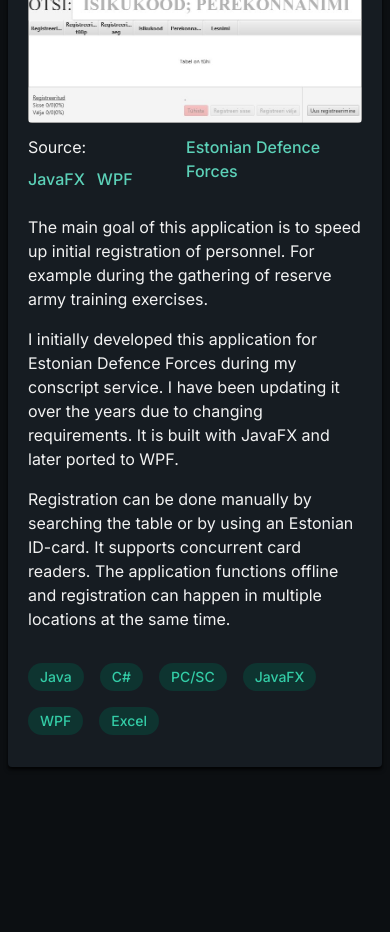
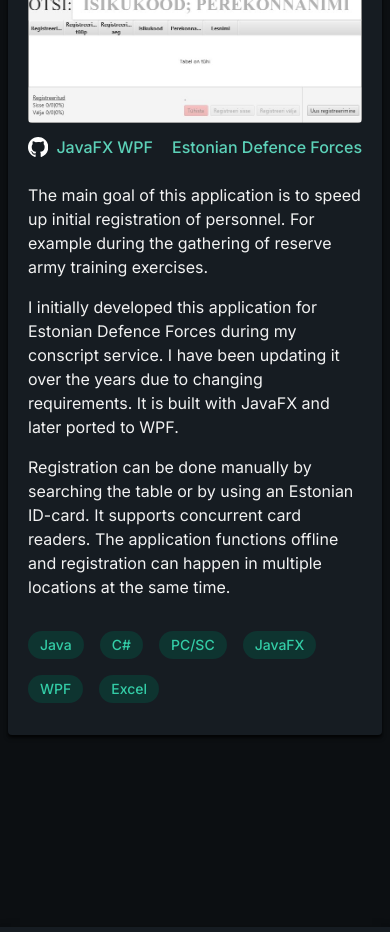
Before and after one commit to knemerzitski/portfolio, a Next.js app: page / in a window 390 px wide. Shown: the part 3440-4372 px from the top of the page. Built offline with nearby package versions, Linux system fonts and the light colour scheme; no server answers.

Commit message:
update: isikreg sources layout

```diff
--- a/src/app/portfolio.tsx
+++ b/src/app/portfolio.tsx
@@ -3,7 +3,7 @@ import Image from "next/image";
 
 import saunahouseConfiguratorImg from '@/assets/images/saunahouse-configurator.jpg';
 import personnelRegistrationApplicationImg from '@/assets/images/personnel-registration-application.jpg';
-import { IconNames } from "@/components/info/Icon";
+import Icon, { IconNames } from "@/components/info/Icon";
 
 export const name = 'Kevin Nemeržitksi';
 export const title = 'Software Engineer';
@@ -116,10 +116,10 @@ export const projects = [
   {
     title: "Personnel Registration Application",
     subtitle: (
-      <ul className="flex justify-between">
-        <li className="flex flex-wrap gap-2">
-          Source:
-          <ul className="flex flex-wrap gap-3">
+      <ul className="flex justify-between gap-1">
+        <li className="flex flex-wrap-reverse items-center gap-2">
+          <Icon type="github" className="h-5 w-auto" />
+          <ul className="flex flex-wrap gap-1 xs:gap-3">
             <li>
               <TextLink href="https://github.com/knemerzitski/isikreg-javafx/">
                 JavaFX
@@ -133,7 +133,7 @@ export const projects = [
           </ul>
         </li>
         <li>
-          <TextLink key="company" className="flex" href="https://mil.ee/en/">
+          <TextLink className="flex" href="https://mil.ee/en/">
             Estonian Defence Forces
           </TextLink>
         </li>
```
